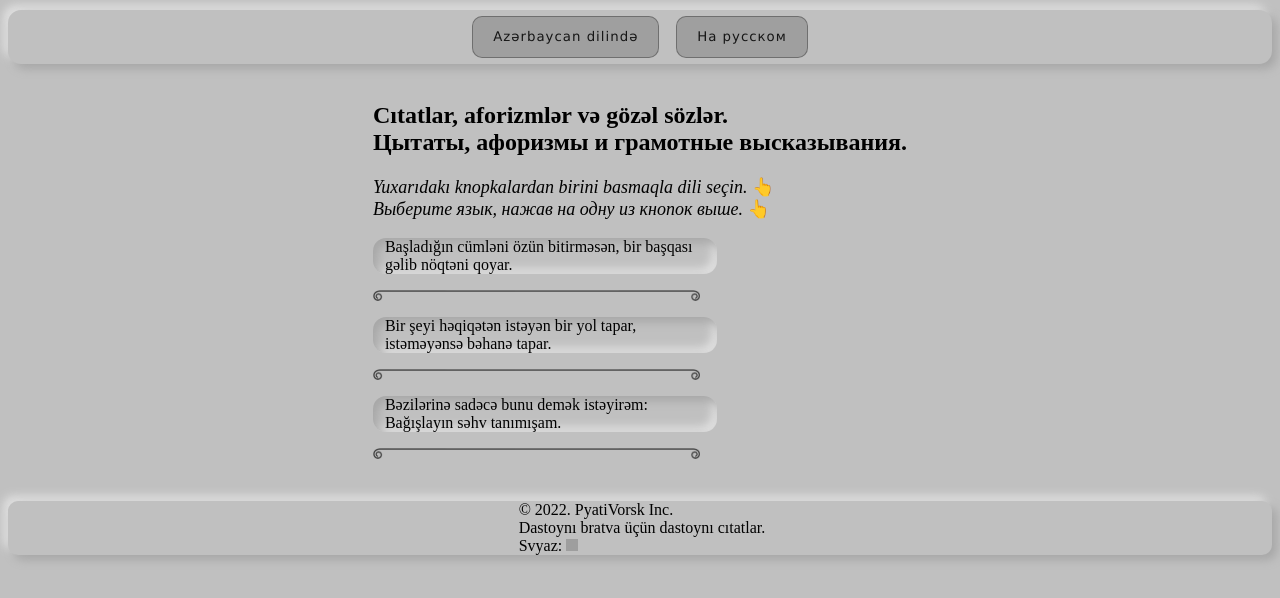
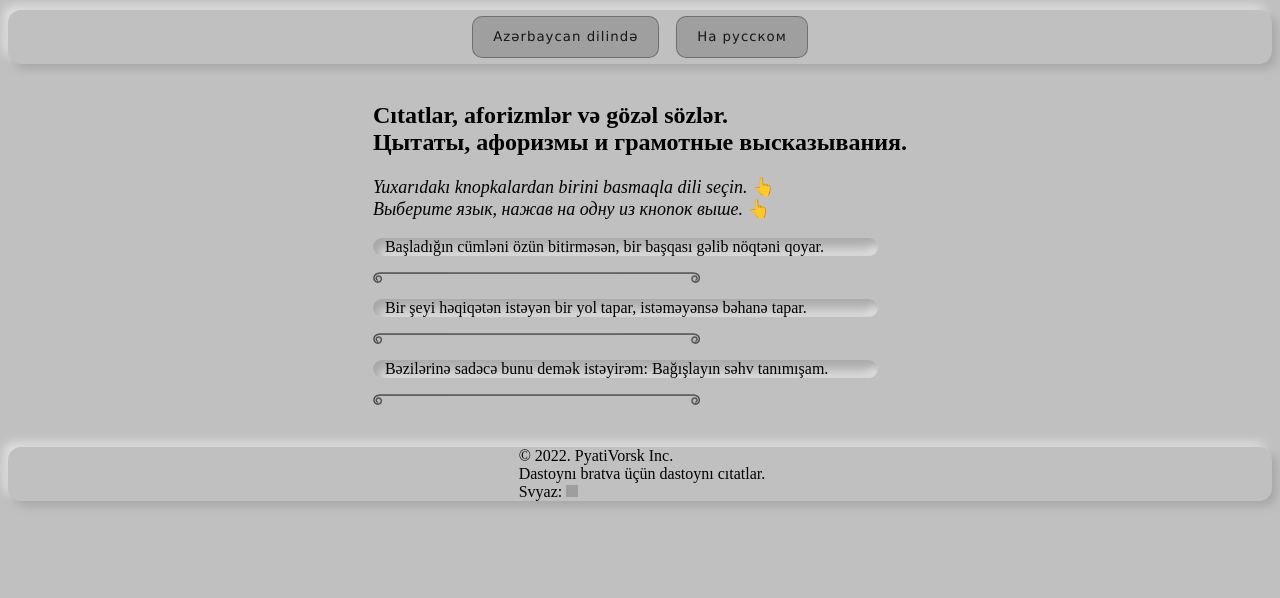
Before and after one commit to Azzer8/aforizm, a plain HTML site: page index.html in a window 1280 px wide. Drawn offline with Linux system fonts and the light colour scheme; grey boxes are pictures that could not be loaded; a script that the page names is missing.

Commit message:
Update styles.css

```diff
--- a/styles.css
+++ b/styles.css
@@ -30,7 +30,7 @@ hr{
   padding-right: 12px;
   display: block;
   background: #c0c0c0;
-  width: 60%;
+  width: 90%;
   height:auto;
   border-radius: 13px;
   box-shadow: inset 5px 5px 10px #a7a7a7,
@@ -47,7 +47,7 @@ footer {
 
 .divfooter {
   background: #c0c0c0;
-  border-radius: 10px;
+  border-radius: 13px;
   box-shadow:  5px 5px 10px #a7a7a7,
                     -5px -5px 10px #e1e1e1;
 }
```
